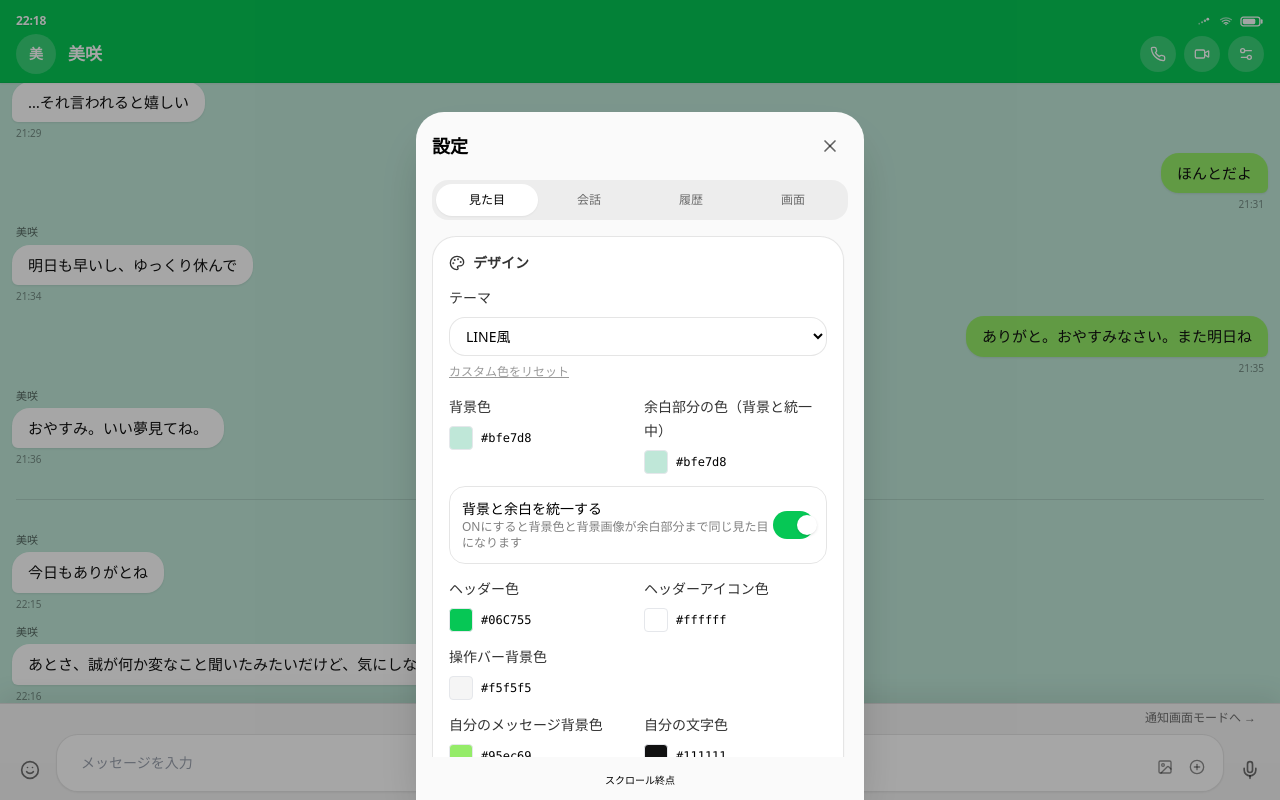
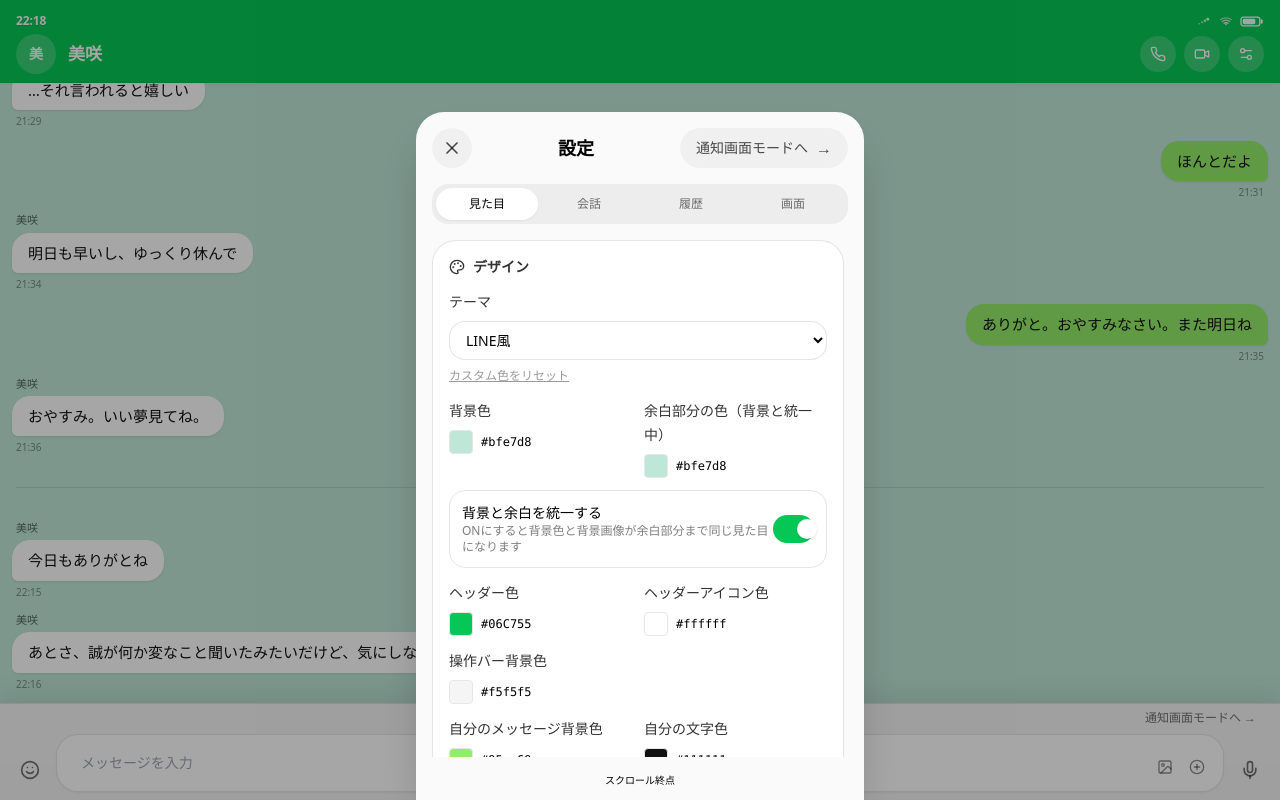
Before and after one commit to un0pooll147-oss/line-mock-chat, a Next.js app: page / in a window 1280 px wide. Both pictures are taken after a click on the button 1246 px from the left and 54 px from the top of the page. Built offline with nearby package versions, Linux system fonts and the light colour scheme.

Commit message:
Add files via upload

```diff
--- a/components/LineMockChatCreator.tsx
+++ b/components/LineMockChatCreator.tsx
@@ -429,7 +429,8 @@ const PhoneMockup = React.forwardRef<HTMLDivElement, {
   todayDate: string;
   wallpaper: string;
   unifyWallpaper?: boolean;
-}>(function PhoneMockup({ onStartCall, onOpenSettings, title, messages, typingText, isTyping, theme, avatarImage, avatarLabel, deviceTime, showStatusBar, showMessageTime, todayDate, wallpaper, unifyWallpaper = false }, ref) {
+  bottomPadding?: number;
+}>(function PhoneMockup({ onStartCall, onOpenSettings, title, messages, typingText, isTyping, theme, avatarImage, avatarLabel, deviceTime, showStatusBar, showMessageTime, todayDate, wallpaper, unifyWallpaper = false, bottomPadding = 96 }, ref) {
   const mutedColor = theme.name === "ダーク" ? "text-white/60" : "text-black/55";
   const timeColor = theme.name === "ダーク" ? "text-white/45" : "text-black/40";
   const headerIconStyle = { color: theme.headerIconColor };
@@ -464,7 +465,7 @@ const PhoneMockup = React.forwardRef<HTMLDivElement, {
       </div>
 
       <div className="relative flex-1 min-h-0" style={chatAreaStyle}>
-        <div ref={messageScrollRef} className="absolute inset-0 overflow-y-auto px-3 pt-4 pb-24">
+        <div ref={messageScrollRef} className="absolute inset-0 overflow-y-auto px-3 pt-4" style={{ paddingBottom: bottomPadding }}>
           <div className="flex flex-col gap-3">
             {sortedMessages.map((msg, index) => {
               const showDateDivider = Boolean(msg.date) && (index === 0 || sortedMessages[index - 1]?.date !== msg.date);
@@ -672,6 +673,7 @@ export default function LineMockChatCreator() {
 
   const previewRef = useRef<HTMLDivElement>(null);
   const scrollRef = useRef<HTMLDivElement>(null);
+  const frameScreenRef = useRef<HTMLDivElement>(null);
   const viewportBaseHeightRef = useRef(0);
   const typingIntervalRef = useRef<ReturnType<typeof setInterval> | null>(null);
   const typingTimeoutRef = useRef<ReturnType<typeof setTimeout> | null>(null);
@@ -759,6 +761,41 @@ export default function LineMockChatCreator() {
       }
     }
   }, [fullScreenMode]);
+
+
+  const [frameScreenBounds, setFrameScreenBounds] = useState<{ left: number; width: number; bottomGap: number } | null>(null);
+  const keyboardOpen = composerFocused && keyboardInset > 0;
+
+  useEffect(() => {
+    if (typeof window === "undefined") return;
+
+    const updateFrameScreenBounds = () => {
+      if (!deviceFrameMode || !frameScreenRef.current) {
+        setFrameScreenBounds(null);
+        return;
+      }
+
+      const rect = frameScreenRef.current.getBoundingClientRect();
+      setFrameScreenBounds({
+        left: Math.round(rect.left),
+        width: Math.round(rect.width),
+        bottomGap: Math.max(0, Math.round(window.innerHeight - rect.bottom)),
+      });
+    };
+
+    updateFrameScreenBounds();
+    window.addEventListener("resize", updateFrameScreenBounds);
+    window.addEventListener("orientationchange", updateFrameScreenBounds);
+    window.visualViewport?.addEventListener("resize", updateFrameScreenBounds);
+    window.visualViewport?.addEventListener("scroll", updateFrameScreenBounds);
+
+    return () => {
+      window.removeEventListener("resize", updateFrameScreenBounds);
+      window.removeEventListener("orientationchange", updateFrameScreenBounds);
+      window.visualViewport?.removeEventListener("resize", updateFrameScreenBounds);
+      window.visualViewport?.removeEventListener("scroll", updateFrameScreenBounds);
+    };
+  }, [deviceFrameMode, keyboardOpen, wallpaper, fullScreenMode]);
 
   const clearTypingTimers = () => {
     if (typingIntervalRef.current) { clearInterval(typingIntervalRef.current); typingIntervalRef.current = null; }
@@ -1172,9 +1209,10 @@ export default function LineMockChatCreator() {
     position: "relative",
     ...(unifiedStageStyle || {}),
   };
-  const keyboardAwareBottom = !deviceFrameMode && fullScreenMode && keyboardInset > 0 ? keyboardInset : undefined;
-  const floatingControlsWrapperStyle: React.CSSProperties | undefined = keyboardAwareBottom !== undefined
-    ? { bottom: keyboardAwareBottom }
+  const messageListBottomPadding = showControls ? (keyboardOpen ? 132 : 108) : 24;
+
+  const floatingControlsWrapperStyle: React.CSSProperties | undefined = deviceFrameMode && keyboardOpen && frameScreenBounds
+    ? { left: frameScreenBounds.left, width: frameScreenBounds.width, bottom: 0 }
     : undefined;
 
   const controlsContent = showControls ? (
@@ -1217,7 +1255,7 @@ export default function LineMockChatCreator() {
       )}
       style={{
         backgroundColor: theme.toolbarBg,
-        paddingBottom: deviceFrameMode ? 8 : (keyboardInset > 0 ? 0 : "max(8px,env(safe-area-inset-bottom))"),
+        paddingBottom: deviceFrameMode ? 8 : "max(8px,env(safe-area-inset-bottom))",
       }}
     >
       {controlsContent}
@@ -1232,6 +1270,7 @@ export default function LineMockChatCreator() {
             <div className="relative h-full max-h-full w-auto max-w-full" style={{ aspectRatio: "9 / 19.5" }}>
               <div className="absolute inset-0 rounded-[38px] bg-black shadow-2xl" />
               <div
+                ref={frameScreenRef}
                 className="absolute inset-[8px] flex min-h-0 flex-col overflow-hidden rounded-[30px]"
                 style={unifyChatBackground && wallpaper ? unifiedStageStyle : { backgroundColor: theme.outerBg }}
               >
@@ -1253,9 +1292,10 @@ export default function LineMockChatCreator() {
                     todayDate={todayDate}
                     wallpaper={wallpaper}
                     unifyWallpaper={unifyChatBackground}
+                    bottomPadding={messageListBottomPadding}
                   />
                 </div>
-                {controlsPanel}
+                {!(deviceFrameMode && keyboardOpen) && controlsPanel}
               </div>
             </div>
           </div>
@@ -1284,26 +1324,49 @@ export default function LineMockChatCreator() {
                 todayDate={todayDate}
                 wallpaper={wallpaper}
                 unifyWallpaper={unifyChatBackground}
+                bottomPadding={messageListBottomPadding}
               />
             </div>
           </div>
 
-          {controlsPanel && (
-            <div className="fixed bottom-0 left-0 right-0 z-40 w-full" style={floatingControlsWrapperStyle}>
+          {controlsPanel && !deviceFrameMode && (
+            <div className="fixed bottom-0 left-0 right-0 z-40 w-full">
               {controlsPanel}
             </div>
           )}
         </>
       )}
 
+      {controlsPanel && deviceFrameMode && keyboardOpen && frameScreenBounds && (
+        <div className="fixed z-[55]" style={floatingControlsWrapperStyle}>
+          {controlsPanel}
+        </div>
+      )}
+
       <CallOverlay visible={callOverlayVisible} mode={callMode} phase={callPhase} title={overlayTitle} avatarImage={overlayAvatarImage} avatarLabel={overlayAvatarLabel} onAccept={acceptIncomingCall} onDecline={declineIncomingCall} onEnd={endCall} bgColor={overlayBgColor} bgOpacity={overlayBgOpacity} />
 
       {settingsOpen && (
         <div className="fixed inset-0 z-50 bg-black/35">
           <div className="absolute inset-x-0 bottom-0 mx-auto flex h-[86vh] w-full max-w-md flex-col rounded-t-[28px] bg-[#fafafa] px-4 pt-4 shadow-2xl">
-            <div className="mb-4 shrink-0 flex items-center justify-between">
+            <div className="mb-4 shrink-0 flex items-center justify-between gap-3">
+              <button
+                type="button"
+                onClick={() => setSettingsOpen(false)}
+                className="inline-flex h-10 w-10 items-center justify-center rounded-full bg-black/[0.04] text-black/70 transition hover:bg-black/[0.07]"
+                aria-label="閉じる"
+              >
+                <X className="h-5 w-5" />
+              </button>
               <div className="text-lg font-semibold">設定</div>
-              <button type="button" onClick={() => setSettingsOpen(false)} className="rounded-full p-2 text-black/60 hover:bg-black/5"><X className="h-5 w-5" /></button>
+              <button
+                type="button"
+                onClick={() => router.push("/notification")}
+                className="inline-flex h-10 items-center justify-center gap-2 rounded-full bg-black/[0.04] px-4 text-sm font-medium text-black/70 transition hover:bg-black/[0.07] whitespace-nowrap"
+                aria-label="通知画面モードへ"
+              >
+                <span>通知画面モードへ</span>
+                <span className="text-base">→</span>
+              </button>
             </div>
 
             <div className="grid grid-cols-4 rounded-2xl bg-black/5 p-1 text-center">
```
